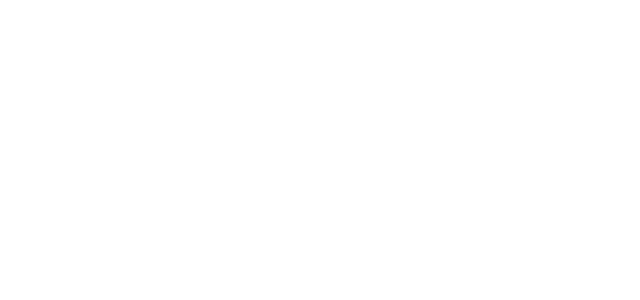
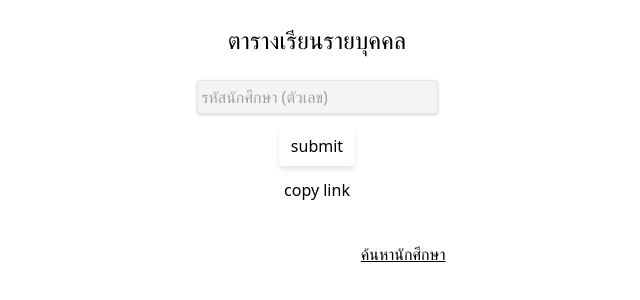
Before and after one commit to nawasan111/timetable-students, a React (Vite) app: page /table in a window 1280 px wide. Before the commit this address had no page. Shown: the top 300 px of the page, without its empty margins (323-963 px from the left). Built offline with nearby package versions, Linux system fonts and the light colour scheme.

Commit message:
add get class schedule for student

```diff
--- a/src/App.tsx
+++ b/src/App.tsx
@@ -1,11 +1,15 @@
 import { BrowserRouter as Router, Routes, Route } from "react-router-dom";
 import Home from "./pages/Home";
-import './index.css';
+import "./index.css";
+import Table from "./pages/Table";
+import Api from "./pages/api";
 
 export default function App() {
   return (
     <Router>
       <Routes>
+        <Route path="/api" element={<Api />} />
+        <Route path="/table" element={<Table />} />
         <Route path="/" element={<Home />} />
       </Routes>
     </Router>
--- a/src/components/StudentIdInput.tsx
+++ b/src/components/StudentIdInput.tsx
@@ -17,6 +17,7 @@ export default function StudentIdInput() {
     let re = /^[0-9\b]+$/;
     console.log(e.key);
     let allowKey = [
+      "*",
       "Delete",
       "Backspace",
       "ArrowLeft",
--- /dev/null
+++ b/src/pages/Table.tsx
@@ -0,0 +1,89 @@
+import { Link, useSearchParams } from "react-router-dom";
+import { useEffect, useRef, useState, KeyboardEvent } from "react";
+
+export default function Table() {
+  const [search, setSearch] = useSearchParams();
+  const [studenId, setStudentId] = useState("");
+  const formData = useRef<HTMLFormElement>(null);
+  useEffect(() => {
+    let id = search.get("studentid") ?? "";
+    if (id.length > 0) {
+      setStudentId(id);
+    }
+  }, []);
+
+  useEffect(() => {
+    let submiting = search.get("submit") ?? "";
+    if (studenId.length > 0 && submiting === "auto") {
+      formData.current?.submit();
+    }
+  }, [studenId]);
+
+  const getKeyDown = (e: KeyboardEvent<HTMLInputElement>) => {
+    let re = /^[0-9\b]+$/;
+    console.log(e.key);
+    let allowKey = [
+      "Delete",
+      "Backspace",
+      "ArrowLeft",
+      "ArrowRight",
+      "Tab",
+      "Enter",
+    ];
+    if (!re.test(e.key) && !allowKey.includes(e.key)) {
+      e.preventDefault();
+    }
+  };
+
+  return (
+    <main className="text-center flex justify-center my-3 px-10">
+      <div>
+        <h3 className="text-2xl my-3">ตารางเรียนรายบุคคล</h3>
+        <form
+          ref={formData}
+          method="POST"
+          acceptCharset="windows-874"
+          action="https://reg.ubu.ac.th/registrar/learn_time.asp"
+        >
+          <input type="hidden" name="backto" value={"home"} />
+          <input
+            className="input-text"
+            type="text"
+            name="studentid"
+            value={studenId}
+            onChange={(e) => {
+              setStudentId(e.target.value);
+              setSearch({ studentid: e.target.value });
+            }}
+            onKeyDown={getKeyDown}
+            placeholder="รหัสนักศึกษา (ตัวเลข)"
+          />
+          <div>
+            <input type="hidden" name="f_cmd" value={"2"} />
+          </div>
+          <input type="hidden" name="studentname" />
+          <button className="py-2 px-3 shadow-md shadow-zinc-200 hover:bg-zinc-100 rounded">
+            submit
+          </button>
+        </form>
+        <div className="my-3">
+          <button
+            onClick={(e) => {
+              let url = location.href;
+              navigator.clipboard.writeText(url + "&submit=auto");
+              e.currentTarget.innerText = "copied";
+           }}
+          >
+            copy link
+          </button>
+        </div>
+        <div className="my-10 text-right">
+          <Link className="underline hover:text-blue-600" to={"/"}>
+            ค้นหานักศึกษา
+          </Link>
+        </div>
+      </div>
+      <div></div>
+    </main>
+  );
+}
--- /dev/null
+++ b/src/pages/api.tsx
@@ -0,0 +1,6 @@
+
+export default function Api() {
+  return (
+    <div>api</div>
+  )
+}
```
